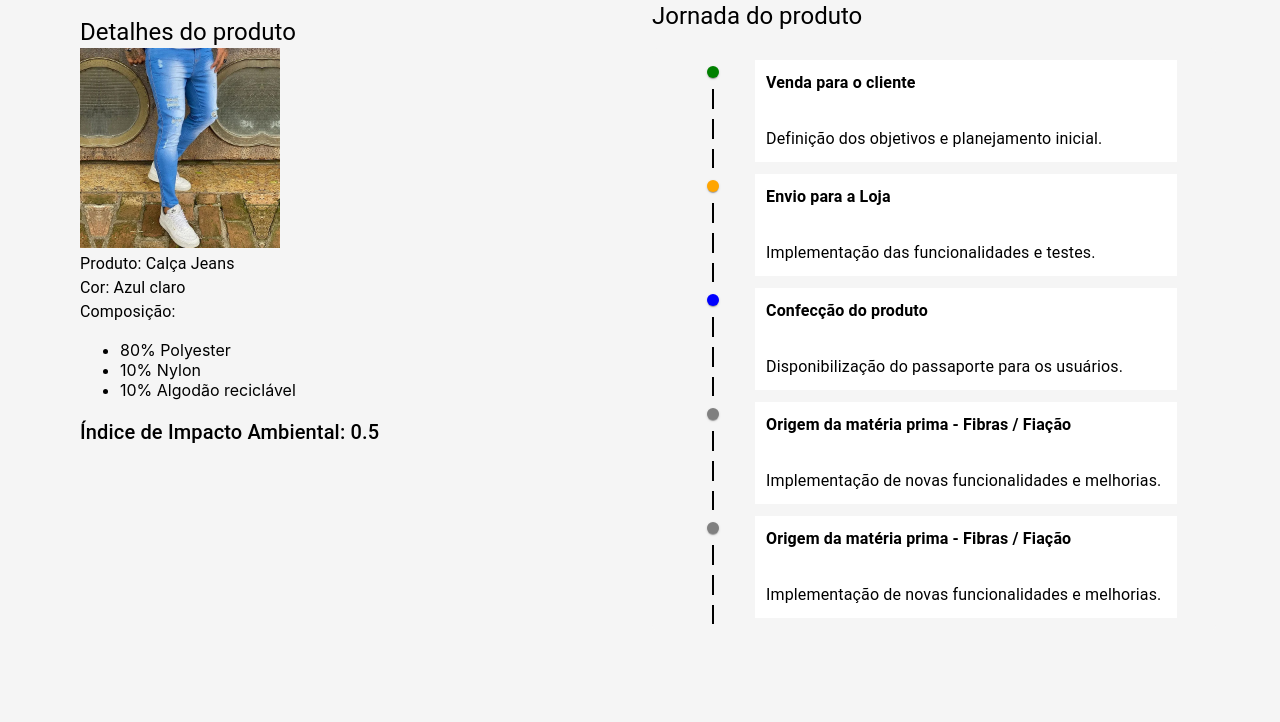
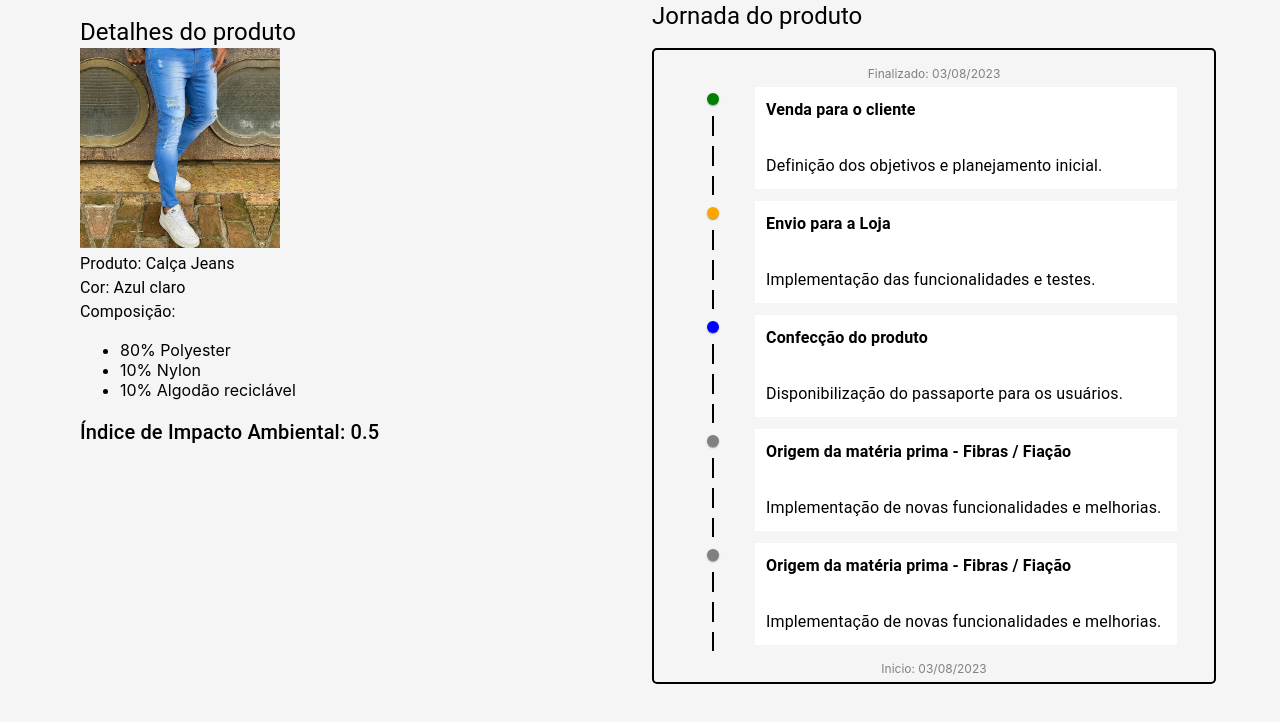
Before and after one commit to ElderGr/blockchain-textile-frontend, a React (Create React App) app: page / in a window 1280 px wide. Shown: the top 722 px of the page. Built offline with nearby package versions, Linux system fonts and the light colour scheme.

Commit message:
feat: add startedDate and finishedDate

```diff
--- a/src/components/Timeline.js
+++ b/src/components/Timeline.js
@@ -23,6 +23,8 @@ const useStyles = makeStyles({
         display: 'flex',
         justifyContent: 'center',
         alignItems: 'center',
+        border: "2px solid",
+
       },
     timelineContent: {
         width: '50vw',
@@ -53,6 +55,14 @@ const useStyles = makeStyles({
         backgroundImage: 'linear-gradient(to bottom, black 20px, transparent 8px) !important',
         backgroundSize: '100% 30px !important',
         background: 'transparent !important'
+      },
+      date: {
+        fontSize: '12px',
+        color: 'gray',
+        display: 'flex',
+        justifyContent: '',
+        alignItems: 'center',
+        marginTop: '10px',
       }
 
   });
@@ -104,6 +114,8 @@ const TimelineComponent = () => {
 
     return (
         <Timeline className={classes.timeline}>
+        <span className={classes.date}>Finalizado: 03/08/2023</span>
+
         {data.map((item, index) => (
           <TimelineItem key={index} className={classes.timelineItem}>
             <TimelineSeparator>
@@ -119,6 +131,7 @@ const TimelineComponent = () => {
 
           </TimelineItem>
         ))}
+        <span className={classes.date}>Inicio: 03/08/2023</span>
       </Timeline>
     );
   };
```
